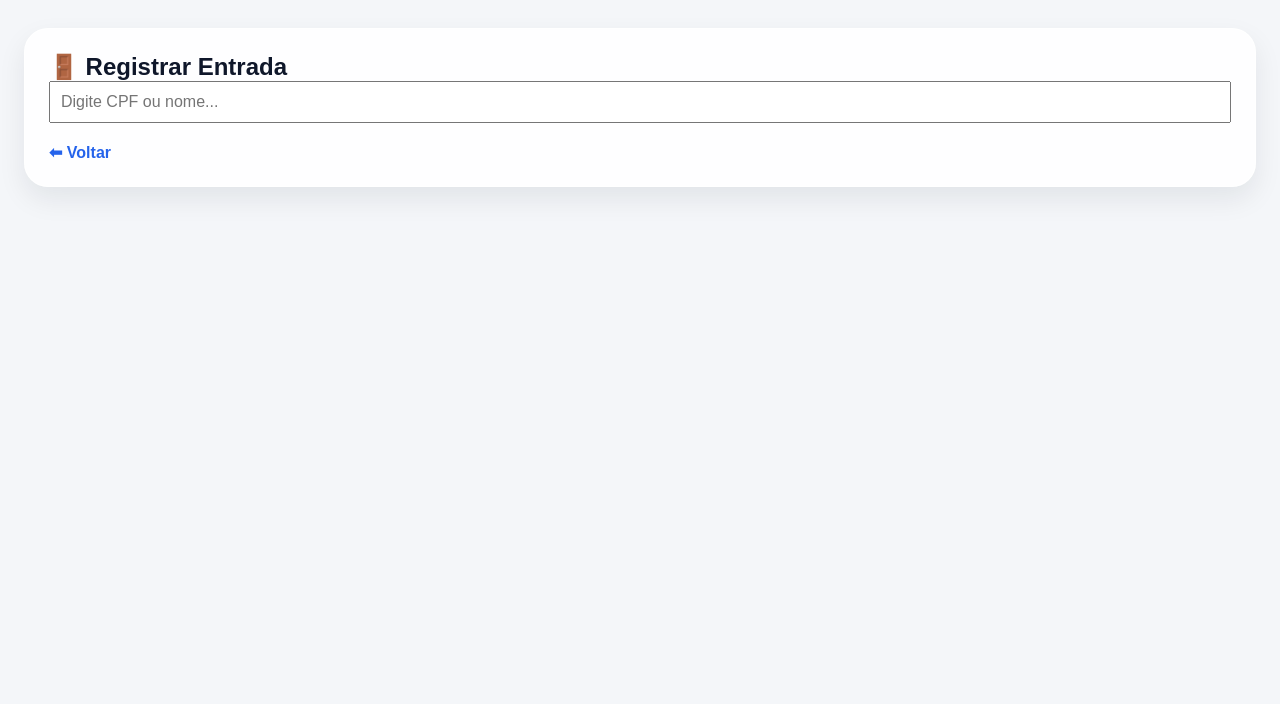
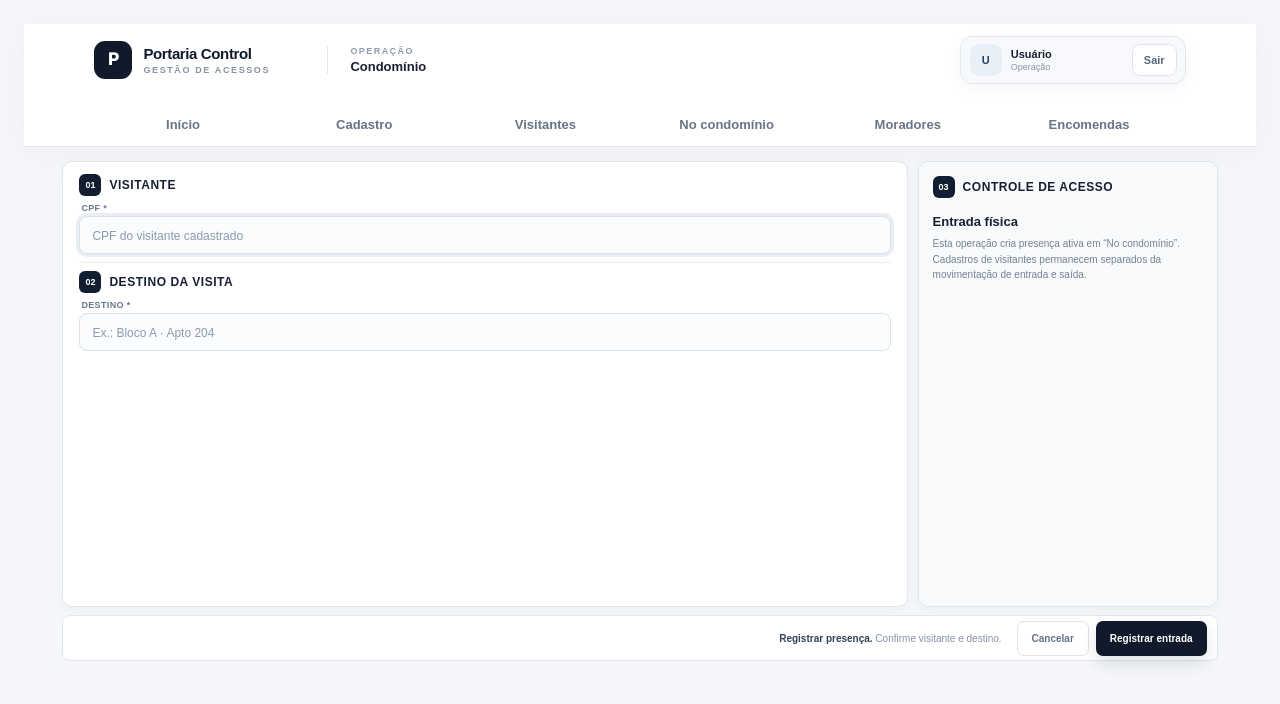
Before and after one commit to DenilsonMiranda2001/sistema-portaria, a Python web app: template templates/entrada.html in a window 1280 px wide. Shown: the top 704 px of the page. Run offline with Jinja, Linux system fonts and the light colour scheme; the template is opened without the code that fills it, so the values that code supplies are empty.

Commit message:
ui: replace legacy entry page with secure operational access form

```diff
--- a/templates/entrada.html
+++ b/templates/entrada.html
@@ -1,80 +1,30 @@
-<!DOCTYPE html>
-<html>
-<head>
-    <link rel="stylesheet" href="{{ url_for('static', filename='style.css') }}">
-</head>
-
-<body>
-
-<div class="container">
-    <div class="card">
-        <h2>🚪 Registrar Entrada</h2>
-
-        <!-- 🔍 BUSCA INTELIGENTE -->
-        <input
-            type="text"
-            id="busca"
-            placeholder="Digite CPF ou nome..."
-            style="margin-bottom: 20px; width:100%; padding:10px;"
-        >
-
-        <a class="link" href="/">⬅ Voltar</a>
-
-        <!-- RESULTADOS -->
-        <div id="lista"></div>
-    </div>
+{% extends 'base.html' %}
+{% block title %}Registrar entrada{% endblock %}
+{% block content %}
+<form method="POST" autocomplete="off" class="quick-access-form entry-workstation">
+<input type="hidden" name="csrf_token" value="{{ csrf_token() }}">
+<div class="quick-access-grid entry-access-grid">
+<section class="quick-panel quick-main">
+<div class="quick-section-title"><span>01</span><strong>Visitante</strong></div>
+<div class="quick-fields">
+<label class="span-2"><span>CPF *</span><input class="input-padrao" name="cpf" id="entrada_cpf" inputmode="numeric" required autofocus placeholder="CPF do visitante cadastrado"></label>
 </div>
-
+<div class="quick-divider"></div>
+<div class="quick-section-title"><span>02</span><strong>Destino da visita</strong></div>
+<div class="quick-fields">
+{% if unidades %}<label><span>Unidade</span><select class="input-padrao" name="unidade_id" id="entrada_unidade"><option value="">Selecione</option>{% for u in unidades %}<option value="{{ u.id }}">{{ u.codigo }}{% if u.descricao %} — {{ u.descricao }}{% endif %}</option>{% endfor %}</select></label>{% endif %}
+<label class="span-2"><span>Destino *</span><input class="input-padrao" name="endereco" id="entrada_destino" required placeholder="Ex.: Bloco A · Apto 204"></label>
+</div>
+</section>
+<aside class="quick-panel resident-context-panel">
+<div class="quick-section-title"><span>03</span><strong>Controle de acesso</strong></div>
+<div class="resident-context-copy"><strong>Entrada física</strong><p>Esta operação cria presença ativa em “No condomínio”. Cadastros de visitantes permanecem separados da movimentação de entrada e saída.</p></div>
+</aside>
+</div>
+<footer class="quick-submit"><span><b>Registrar presença.</b> Confirme visitante e destino.</span><div class="quick-submit-actions"><a href="{{ url_for('main.index') }}">Cancelar</a><button class="btn-principal" type="submit">Registrar entrada</button></div></footer>
+</form>
 <script>
-const input = document.getElementById("busca");
-const lista = document.getElementById("lista");
-
-input.addEventListener("keyup", function() {
-    const termo = input.value;
-
-    fetch(`/buscar_ajax?q=${termo}`)
-        .then(res => res.json())
-        .then(data => {
-
-            lista.innerHTML = "";
-
-            if (data.length === 0) {
-                lista.innerHTML = "<p>Nenhum visitante encontrado</p>";
-                return;
-            }
-
-            data.forEach(v => {
-                lista.innerHTML += `
-                    <div class="visitor-card">
-                        <b>Nome:</b> ${v.nome} <br>
-                        <b>CPF:</b> ${v.cpf} <br><br>
-
-                        <button class="btn" onclick="registrarEntrada(${v.id})">
-                            🚪 Registrar Entrada
-                        </button>
-                    </div>
-                `;
-            });
-
-        });
-});
-
-function registrarEntrada(id) {
-    fetch("/entrada_ajax", {
-        method: "POST",
-        headers: {
-            "Content-Type": "application/x-www-form-urlencoded"
-        },
-        body: `id=${id}`
-    })
-    .then(res => res.json())
-    .then(data => {
-        alert("Entrada registrada com sucesso!");
-        lista.innerHTML = "";
-        input.value = "";
-    });
-}
+const unidade=document.getElementById("entrada_unidade"),destino=document.getElementById("entrada_destino");
+if(unidade&&destino){unidade.addEventListener("change",()=>{const opt=unidade.options[unidade.selectedIndex];if(unidade.value&&!destino.value.trim())destino.value=(opt.textContent||"").split(" — ")[0].trim()})}
 </script>
-
-</body>
-</html>
+{% endblock %}
```
